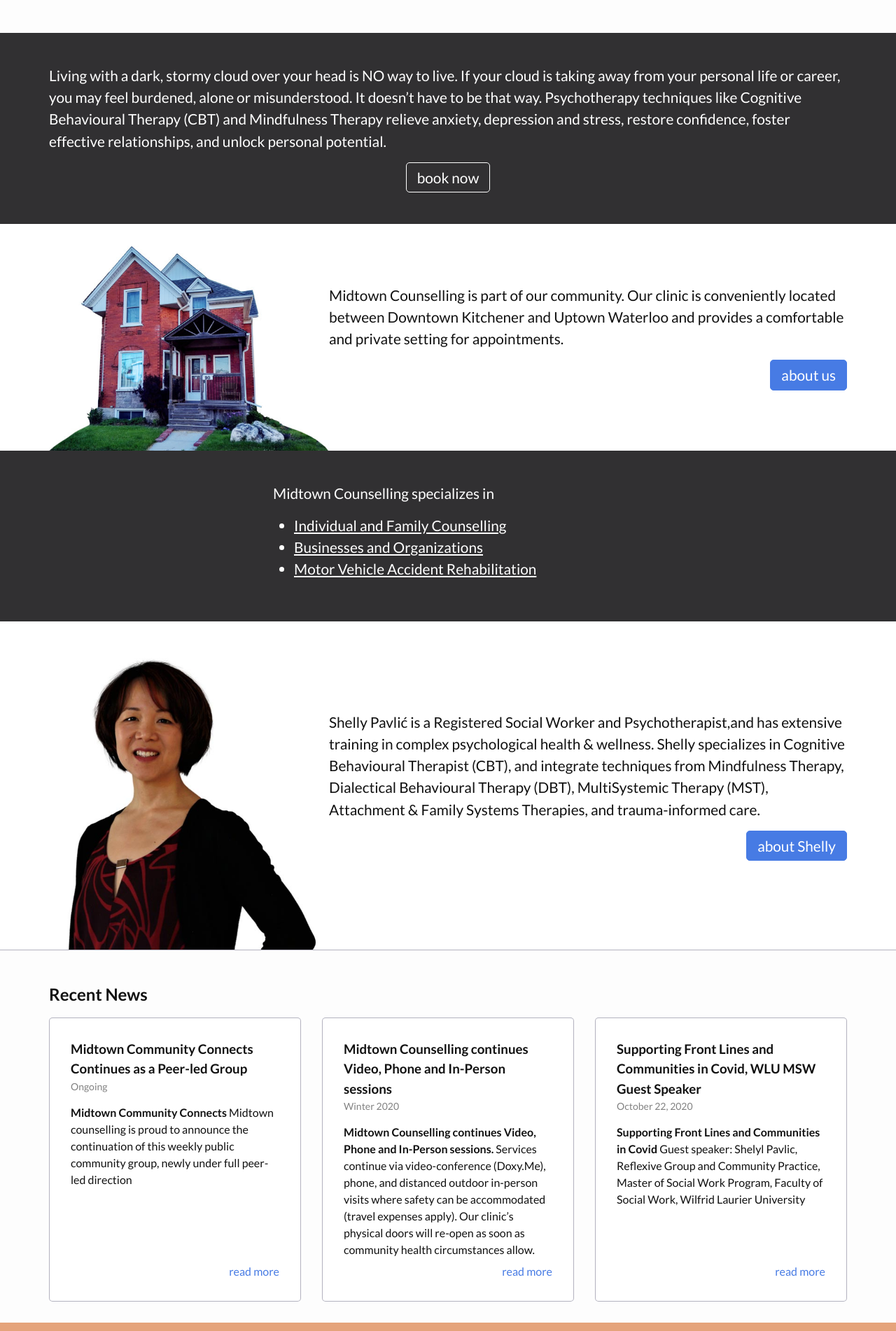
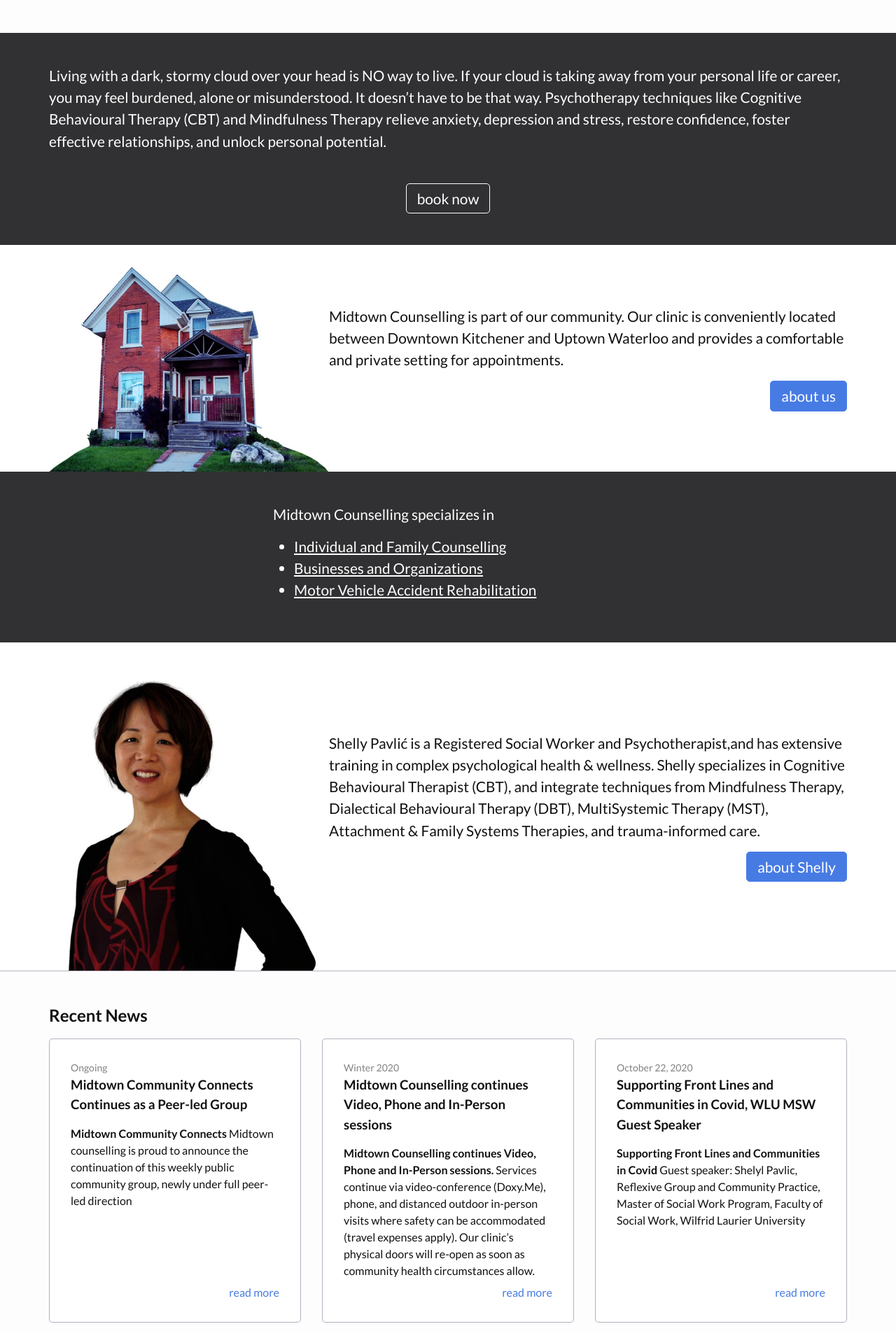
Before and after one commit to jonathanhines/midtown, a Jekyll site: the page built from index.markdown, in a window 1280 px wide. Shown: the part 639-2541 px from the top of the page at 70% size. Built offline with Jekyll 4.4.1, drawn with Linux system fonts in a browser that asks for light colours.

Commit message:
Tweaked recent news styles. Fixed some bugs. Added a background color variable.

```diff
--- a/_includes/partials/recent-news.html
+++ b/_includes/partials/recent-news.html
@@ -4,10 +4,6 @@
     <div class="news-items">
         {%- for post in site.posts limit:3 -%}
         <div class="news-item">
-            <h3><a href="{{ post.url | relative_url }}">
-                {{ post.title | escape }}
-              </a>
-            </h3>
             {%- assign date_format = site.minima.date_format | default: "%b %-d, %Y" -%}
             <span class="post-meta">
                 {%- if post.custom_date -%}
@@ -16,6 +12,10 @@
                     {{ post.date | date: date_format }}
                 {%- endif -%}
             </span>
+            <h3><a href="{{ post.url | relative_url }}">
+                {{ post.title | escape }}
+              </a>
+            </h3>
             <div class="content">
                 {%- if post.custom_excerpt -%}
                     {{ post.custom_excerpt | markdownify }}
--- a/_sass/site.scss
+++ b/_sass/site.scss
@@ -184,7 +184,6 @@
     }
     @include media-query($on-laptop) {
         flex-direction: column;
-        margin-bottom: 0;
         align-items: center;
         grid-gap: 30px;
         li {
@@ -230,6 +229,7 @@
         background-color: $color-cta-background;
         color: $color-white;
         text-decoration: none;
+        margin-top: $large-spacing;
         &:hover,
         &:focus,
         &:active {
@@ -396,13 +396,11 @@
         grid-gap: 30px;
         .news-item {
             h3 {
-                margin-bottom: 0;
                 a {
                     color: inherit;
                 }
             }
             .post-meta {
-                margin-bottom: $default-spacing;
                 display: block;
             }
             background-color: $color-white;
--- a/_sass/variables.scss
+++ b/_sass/variables.scss
@@ -7,6 +7,7 @@
 $color-dark: #000000;
 $color-light-grey: #CCCCCC;
 $color-red: #b0122c;
+$background-color: #fdfdfd;
 
 $text-color: #111111;
 $brand-light: $color-peach;
--- a/about/inclusion.markdown
+++ b/about/inclusion.markdown
@@ -5,7 +5,7 @@
 class: about
 ---
 
-<img src="assets/images/hiking.jpg" alt="" class="image-float float-right">
+<img src="/assets/images/hiking.jpg" alt="" class="image-float float-right">
 
 We look forward to the day when full inclusion is an assumption rather than an exception. Till then, it bears saying that Midtown Counselling affirms that all peoples, regardless of their sexual orientation, gendre, race, culture, religion and faith are to be welcomed and treated with dignity and respect.
 
```
